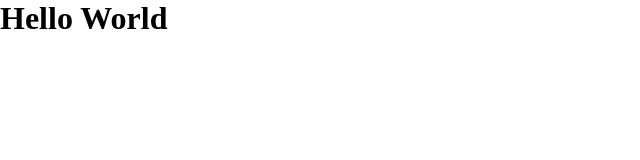
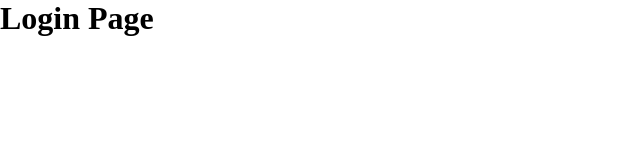
Before and after one commit to vidaaal/waiterapp-v2, a React (Vite) app in the folder web/: page /login in a window 1280 px wide. Shown: the top 160 px of the page, without its empty margins (0-640 px from the left). Built offline with nearby package versions, Linux system fonts and the light colour scheme.

Commit message:
feat: basic setup react-router-dmo

```diff
--- a/web/src/App.tsx
+++ b/web/src/App.tsx
@@ -1,3 +1,5 @@
+import { BrowserRouter } from "react-router-dom"
+import { Routes } from "./routes"
 import { GlobalStyles } from "./styles/GlobalStyles"
 
 function App() {
@@ -5,7 +7,9 @@ function App() {
     <>
       <GlobalStyles />
 
-      <h1>Hello World</h1>
+      <BrowserRouter>
+        <Routes />
+      </BrowserRouter>
     </>
   )
 }
--- /dev/null
+++ b/web/src/pages/Login/index.tsx
@@ -0,0 +1,5 @@
+export function Login() {
+  return (
+    <h1>Login Page</h1>
+  )
+}
--- /dev/null
+++ b/web/src/routes/index.tsx
@@ -0,0 +1,10 @@
+import { Routes as Router, Route } from 'react-router-dom'
+import { Login } from '../pages/Login'
+
+export function Routes() {
+  return (
+    <Router>
+      <Route path="/login" element={<Login />} />
+    </Router>
+  )
+}
```
